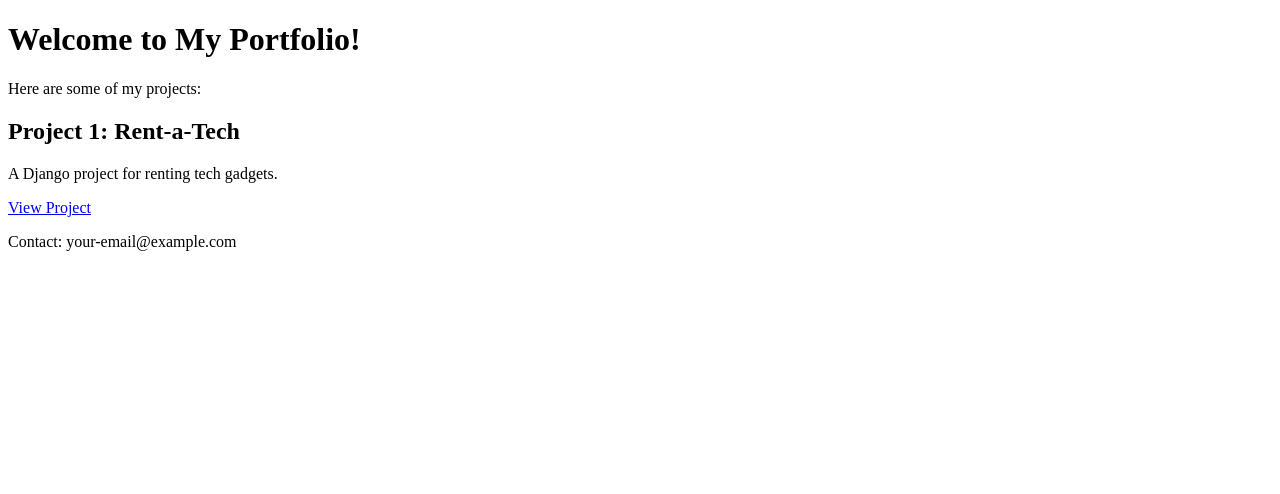
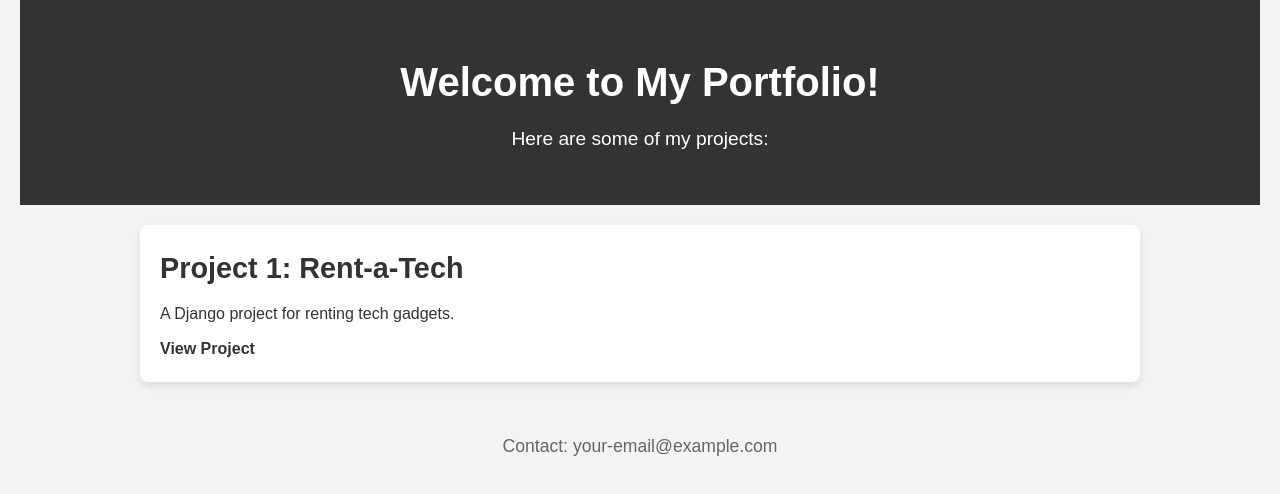
Before and after one commit to Ashin808/Ashin808.github.io, a plain HTML site: page index.html in a window 1280 px wide. Drawn offline with Linux system fonts and the light colour scheme.

Commit message:
Update index.html

```diff
--- a/index.html
+++ b/index.html
@@ -4,7 +4,7 @@
   <meta charset="UTF-8">
   <meta name="viewport" content="width=device-width, initial-scale=1.0">
   <title>Your Portfolio</title>
-  <link rel="stylesheet" href="styles.css">  <!-- If you're using an external CSS file -->
+  <link rel="stylesheet" href="style.css">  <!-- If you're using an external CSS file -->
 </head>
 <body>
   <header>
```
